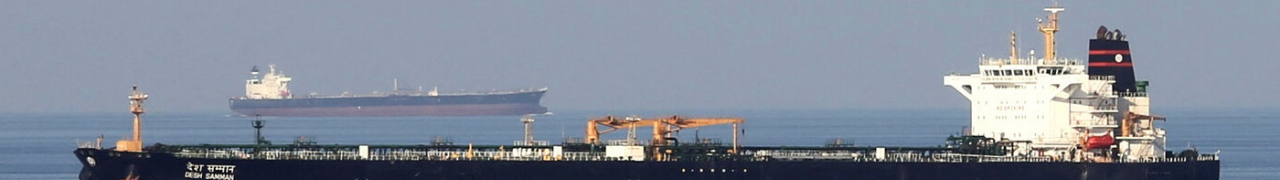
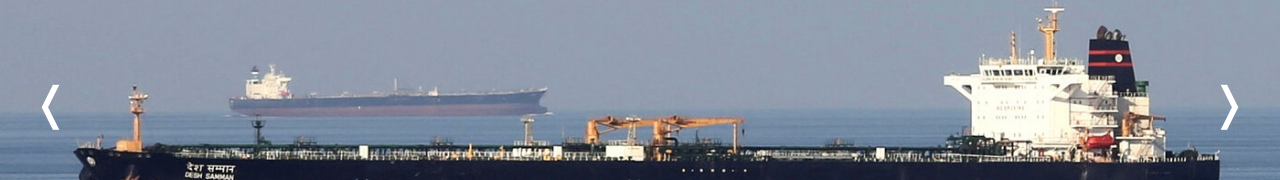
Before and after one commit to forrestmorrison/the-relief-team, a React (Create React App) app: page / in a window 1280 px wide. Shown: the part 205-385 px from the top of the page. Built offline with nearby package versions, Linux system fonts and the light colour scheme.

Commit message:
added functionality to ImageSlider

```diff
--- a/src/components/ImageSlider.js
+++ b/src/components/ImageSlider.js
@@ -16,8 +16,44 @@ const ImageSlider = ({ slides }) => {
         backgroundImage: `url(${slides[currentIndex].url})`
     }
 
+    const leftArrowStyles = {
+        position: 'absolute',
+        top: '40%',
+        transfor: 'translate(0, -50%)',
+        left: "32px",
+        fontSize: '45px',
+        color: '#fff',
+        zIndex: 1,
+        cursor: 'pointer'
+    }
+
+    const rightArrowStyles = {
+        position: 'absolute',
+        top: '40%',
+        transfor: 'translate(0, -50%)',
+        right: "32px",
+        fontSize: '45px',
+        color: '#fff',
+        zIndex: 1,
+        cursor: 'pointer'
+    }
+
+    const goToPrevious = () => {
+        const isFirstSlide = (currentIndex === 0)
+        const newIndex = (isFirstSlide ? slides.length - 1 : currentIndex - 1)
+        setCurrentIndex(newIndex);
+    }
+
+    const goToNext = () => {
+        const isLastSlide = (currentIndex === slides.length - 1)
+        const newIndex = (isLastSlide ? 0 : currentIndex + 1)
+        setCurrentIndex(newIndex);
+    }
+
     return (
         <div style={sliderStyles}>
+            <div style={leftArrowStyles} onClick={goToPrevious}>❬</div>
+            <div style={rightArrowStyles} onClick={goToNext}>❭</div>
             <div style={slideStyles}></div>
         </div>
     )
```
